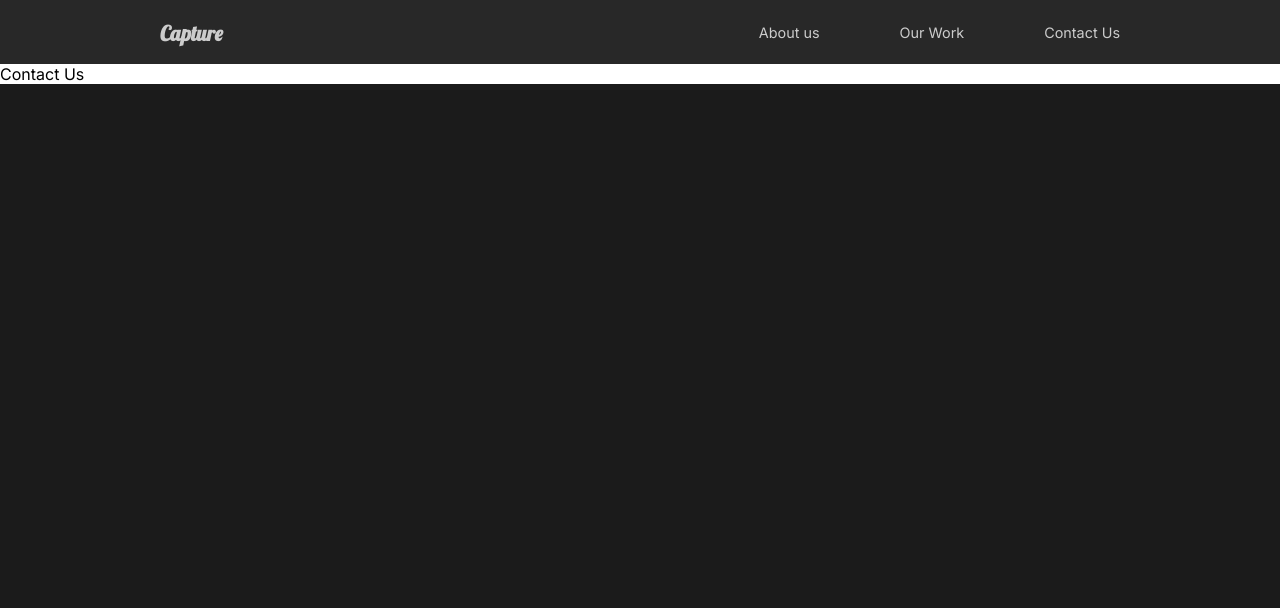
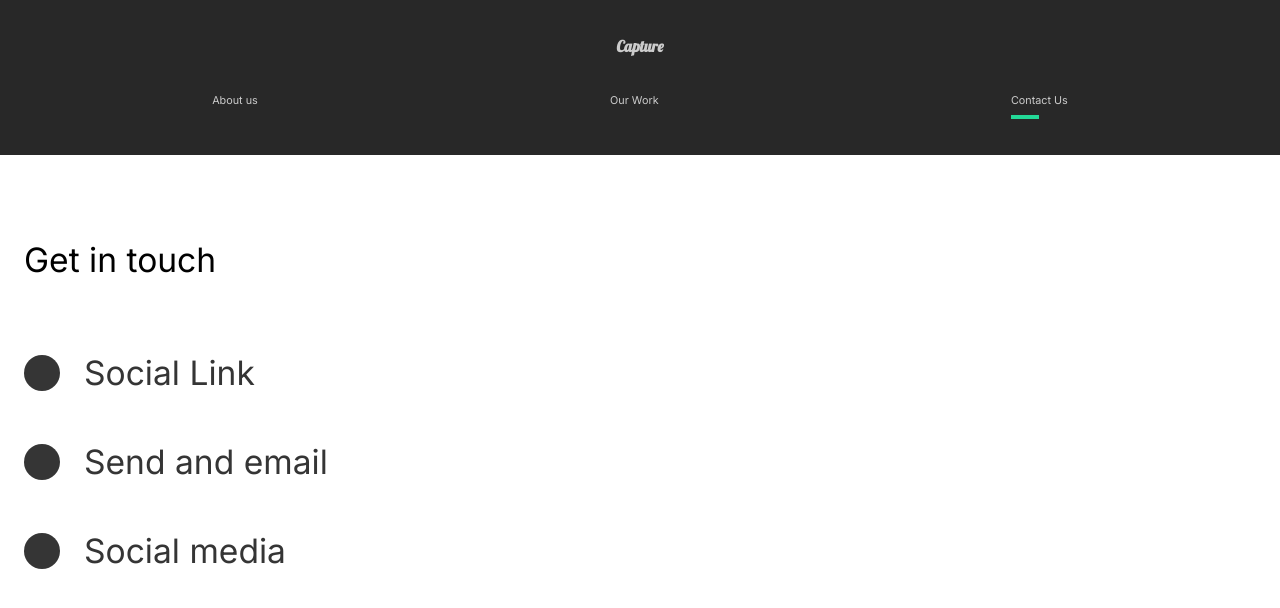
Before and after one commit to amircodington/capture-portofolio, a React (Create React App) app: page /contact in a window 1280 px wide. Shown: the top 608 px of the page. Built offline with nearby package versions, Linux system fonts and the light colour scheme.

Commit message:
Finished Project

```diff
--- a/src/components/GlobalStyle.js
+++ b/src/components/GlobalStyle.js
@@ -1,4 +1,4 @@
-import { createGlobalStyle } from "styled-components";
+import { createGlobalStyle } from 'styled-components';
 
 const GlobalStyle = createGlobalStyle`
 
@@ -8,9 +8,16 @@
     box-sizing: border-box;
     }
 
+    html {
+      @media (max-width: 1700px){
+        font-size: 75%;
+      }
+    }
+
     body {
       background: #1b1b1b;
       font-family: "Inter", sans-serif;
+      overflow-x: hidden;
     }
 
     button{
--- a/src/components/Nav.js
+++ b/src/components/Nav.js
@@ -1,4 +1,6 @@
 import React from 'react';
+import { motion } from 'framer-motion';
+import { useLocation } from 'react-router-dom';
 
 //Styled
 import styled from 'styled-components';
@@ -7,6 +9,7 @@
 import { Link } from 'react-router-dom';
 
 const Nav = () => {
+  const { pathname } = useLocation();
   return (
     <StyledNav>
       <h1>
@@ -17,12 +20,27 @@
       <ul>
         <li>
           <Link to='/'>About us</Link>
+          <Line
+            transition={{ duration: 0.75 }}
+            initial={{ width: '0%' }}
+            animate={{ width: pathname === '/' ? '50%' : '0%' }}
+          />
         </li>
         <li>
           <Link to='/work'>Our Work</Link>
+          <Line
+            transition={{ duration: 0.75 }}
+            initial={{ width: '0%' }}
+            animate={{ width: pathname === '/work' ? '50%' : '0%' }}
+          />
         </li>
         <li>
           <Link to='/contact'>Contact Us</Link>
+          <Line
+            transition={{ duration: 0.75 }}
+            initial={{ width: '0%' }}
+            animate={{ width: pathname === '/contact' ? '50%' : '0%' }}
+          />
         </li>
       </ul>
     </StyledNav>
@@ -37,6 +55,9 @@
   background-color: #282828;
   width: auto;
   padding: 1rem 10rem;
+  position: sticky;
+  top: 0;
+  z-index: 10;
 
   ul {
     display: flex;
@@ -45,6 +66,22 @@
   li {
     padding-left: 5rem;
     position: relative;
+  }
+  @media (max-width: 1300px) {
+    flex-direction: column;
+    padding: 2rem 1rem;
+    #Logo {
+      display: inline-block;
+      margin: 1rem;
+    }
+    ul {
+      padding: 2rem;
+      justify-content: space-around;
+      width: 100%;
+      li {
+        padding: 0;
+      }
+    }
   }
   a {
     color: #ccc;
@@ -56,4 +93,16 @@
   }
 `;
 
+const Line = styled(motion.div)`
+  height: 0.3rem;
+  background-color: #23d997;
+  width: 0;
+  position: absolute;
+  bottom: -80%;
+  left: 55%;
+  @media (max-width: 1300px) {
+    left: 0%;
+  }
+`;
+
 export default Nav;
--- /dev/null
+++ b/src/components/ScrollTop.js
@@ -0,0 +1,15 @@
+import { useEffect } from 'react';
+import { useLocation } from 'react-router-dom';
+
+const ScrollTop = () => {
+  const { pathname } = useLocation();
+  useEffect(() => {
+    window.scroll({
+      top: 0,
+      left: 0,
+    });
+  }, [pathname]);
+  return null;
+};
+
+export default ScrollTop;
--- a/src/components/ServicesSection.js
+++ b/src/components/ServicesSection.js
@@ -81,6 +81,9 @@
 const Cards = styled.div`
   display: flex;
   flex-wrap: wrap;
+  @media (max-width: 1300px) {
+    justify-content: center;
+  }
 `;
 
 const Card = styled.div`
@@ -95,6 +98,13 @@
     color: black;
     padding: 0.5rem 1rem;
   }
+
+  @media (max-width: 1300px) {
+    h3 {
+      font-size: 80%;
+      margin-right: 5rem;
+    }
+  }
 `;
 
 export default ServicesSection;
--- a/src/components/useScroll.js
+++ b/src/components/useScroll.js
@@ -2,7 +2,7 @@
 import { useAnimation } from 'framer-motion';
 
 export const useScroll = () => {
-  const [element, view] = useInView({ threshold: 0.5 });
+  const [element, view] = useInView({ threshold: 0.3 });
   const controls = useAnimation();
   if (view) {
     controls.start('show');
--- a/src/pages/AboutUs.js
+++ b/src/pages/AboutUs.js
@@ -7,6 +7,7 @@
 // animation
 import { motion } from 'framer-motion';
 import { pageAnimation } from '../animation';
+import ScrollTop from '../components/ScrollTop';
 
 const AboutUs = () => {
   return (
@@ -19,6 +20,7 @@
       <AboutSection />
       <ServicesSection />
       <FaqSection />
+      <ScrollTop />
     </motion.div>
   );
 };
--- a/src/pages/ContactUs.js
+++ b/src/pages/ContactUs.js
@@ -1,21 +1,88 @@
 import React from 'react';
+import styled from 'styled-components';
 
 // animation
 import { motion } from 'framer-motion';
-import { pageAnimation } from '../animation';
+import { pageAnimation, titleAnim } from '../animation';
+import ScrollTop from '../components/ScrollTop';
 
 const ContactUs = () => {
   return (
-    <motion.div
+    <ContactStyle
       variants={pageAnimation}
       initial='hidden'
       animate='show'
       exit='exit'
       style={{ backgroundColor: '#fff' }}
     >
-      Contact Us
-    </motion.div>
+      <Title>
+        <Hide>
+          <motion.h2 variants={titleAnim}>Get in touch</motion.h2>
+        </Hide>
+      </Title>
+      <div>
+        <Hide>
+          <Social variants={titleAnim}>
+            <Circle />
+            <h2>Social Link</h2>
+          </Social>
+        </Hide>
+        <Hide>
+          <Social variants={titleAnim}>
+            <Circle />
+            <h2>Send and email</h2>
+          </Social>
+        </Hide>
+        <Hide>
+          <Social variants={titleAnim}>
+            <Circle />
+            <h2>Social media</h2>
+          </Social>
+        </Hide>
+      </div>
+      <ScrollTop />
+    </ContactStyle>
   );
 };
 
+const ContactStyle = styled(motion.div)`
+  padding: 5rem 10rem;
+  color: #353535;
+  min-height: 90vh;
+  @media (max-width: 1500px) {
+    padding: 2rem 2rem;
+    font-size: 1rem;
+  }
+`;
+
+const Social = styled(motion.div)`
+  display: flex;
+  align-items: center;
+  h2 {
+    margin: 2rem;
+    color: #353535;
+  }
+`;
+
+const Title = styled.div`
+  margin-bottom: 4rem;
+  h2 {
+    color: black;
+  }
+  @media (max-width: 1500px) {
+    margin-top: 5rem;
+  }
+`;
+
+const Circle = styled.div`
+  border-radius: 50%;
+  width: 3rem;
+  height: 3rem;
+  background-color: #353535;
+`;
+
+const Hide = styled.div`
+  overflow: hidden;
+`;
+
 export default ContactUs;
--- a/src/pages/MovieDetail.js
+++ b/src/pages/MovieDetail.js
@@ -79,6 +79,10 @@
   display: flex;
   justify-content: space-around;
   align-items: center;
+  @media (max-width: 1500px) {
+    margin: 2rem;
+    display: block;
+  }
 `;
 
 const AwardStyle = styled.div`
--- a/src/pages/OurWork.js
+++ b/src/pages/OurWork.js
@@ -10,6 +10,9 @@
 
 // animation
 import { motion } from 'framer-motion';
+import { useScroll } from '../components/useScroll';
+import ScrollTop from '../components/ScrollTop';
+
 import {
   pageAnimation,
   fade,
@@ -20,6 +23,9 @@
 } from '../animation';
 
 const OurWork = () => {
+  const [element, controls] = useScroll();
+  const [element2, controls2] = useScroll();
+
   return (
     <Work
       variants={pageAnimation}
@@ -45,20 +51,26 @@
           </Hide>
         </Link>
       </Movie>
-      <Movie>
+      <Movie ref={element} variants={fade} animate={controls} initial='hidden'>
         <h2>The racer</h2>
-        <div className='line'></div>
+        <motion.div variants={lineAnim} className='line'></motion.div>
         <Link to='the-racer'>
           <img src={theracer} alt='theracer' />
         </Link>
       </Movie>
-      <Movie>
+      <Movie
+        ref={element2}
+        variants={fade}
+        animate={controls2}
+        initial='hidden'
+      >
         <h2>Good Times</h2>
-        <div className='line'></div>
+        <motion.div variants={lineAnim} className='line'></motion.div>
         <Link to='good-times'>
           <img src={goodtimes} alt='goodtimes' />
         </Link>
       </Movie>
+      <ScrollTop />
     </Work>
   );
 };
@@ -67,9 +79,12 @@
   min-height: 100vh;
   overflow: hidden;
   padding: 5rem 10rem;
+  @media (max-width: 1300px) {
+    padding: 2rem 2rem;
+  }
 `;
 
-const Movie = styled.div`
+const Movie = styled(motion.div)`
   padding-bottom: 10rem;
   h2 {
     color: black;
--- a/src/style.js
+++ b/src/style.js
@@ -8,6 +8,12 @@
   min-height: 90vh;
   padding: 5rem 10rem;
   color: white;
+
+  @media (max-width: 1300px) {
+    display: block;
+    text-align: center;
+    padding: 2rem 2rem;
+  }
 `;
 
 export const Description = styled.div`
@@ -17,6 +23,13 @@
     font-weight: lighter;
   }
   z-index: 2;
+
+  @media (max-width: 1300px) {
+    padding: 0;
+    button {
+      margin: 2rem 0rem 5rem 0rem;
+    }
+  }
 `;
 
 export const Image = styled.div`
```
